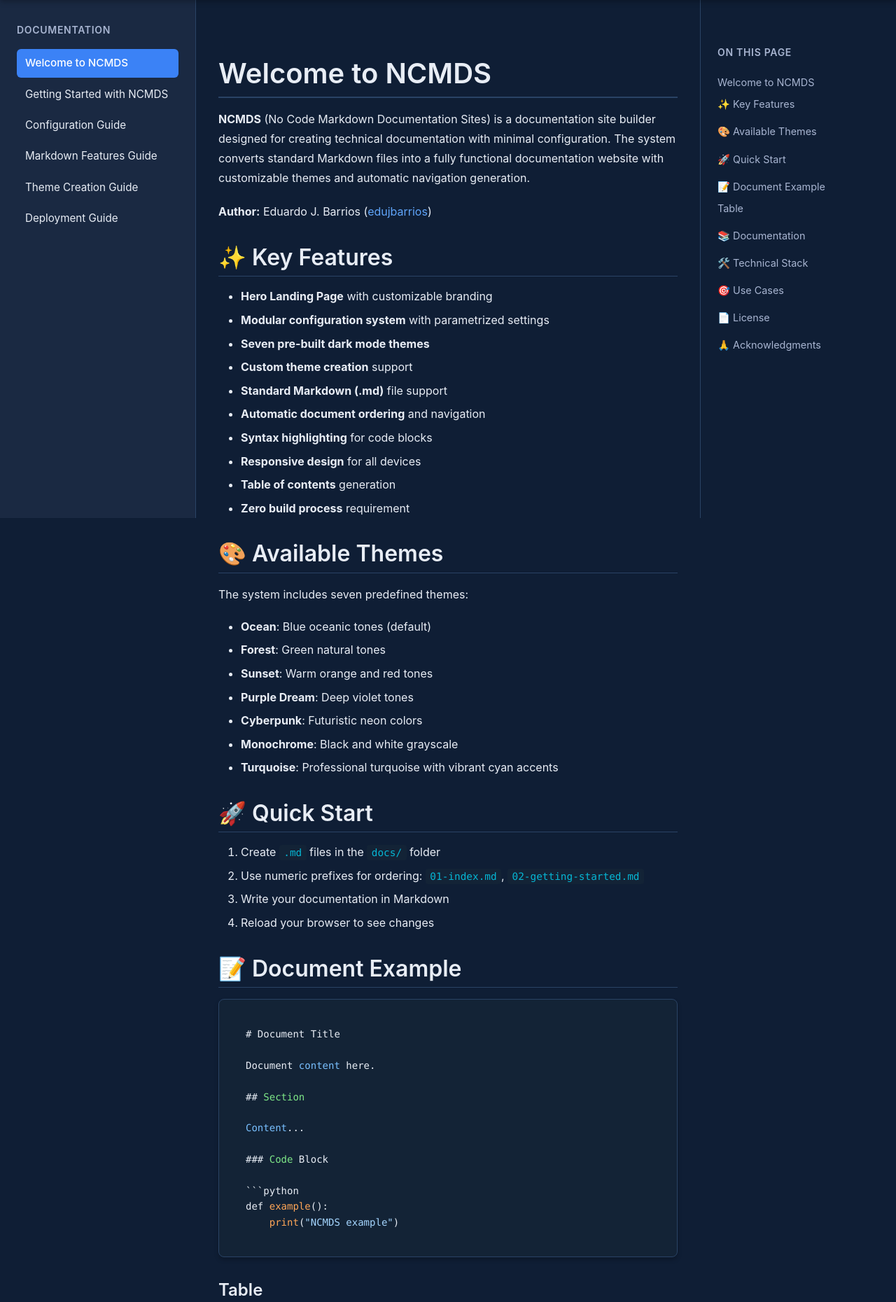
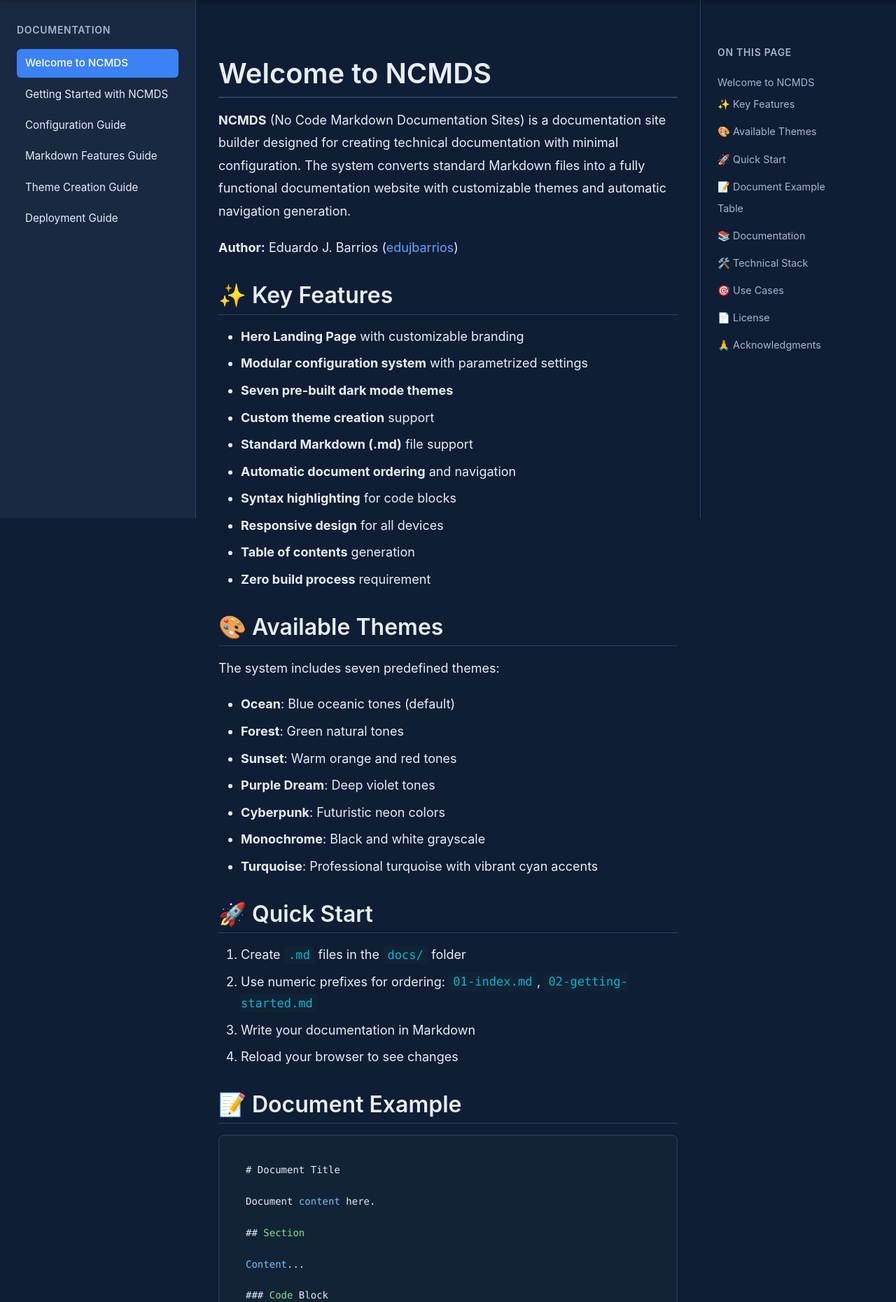
Before and after one commit to edujbarrios/ncmds, a Flask app: page /docs/01-index in a window 1280 px wide. Shown: the part 60-1920 px from the top of the page at 70% size. Run offline with Flask 3, Linux system fonts and the light colour scheme; some libraries are stand-ins or nearby versions.

Commit message:
Increased the the font by 0.25

```diff
--- a/static/style.css
+++ b/static/style.css
@@ -936,6 +936,8 @@ body {
 /* Markdown Content Styles */
 .markdown-body {
     color: var(--text-color);
+    font-size: 1.125rem;
+    line-height: 1.7;
 }
 
 .markdown-body h1,
@@ -973,7 +975,7 @@ body {
 
 .markdown-body p {
     margin-bottom: 1.25rem;
-    line-height: 1.75;
+    line-height: 1.8;
 }
 
 .markdown-body a {
@@ -996,6 +998,7 @@ body {
 
 .markdown-body li {
     margin-bottom: 0.5rem;
+    line-height: 1.7;
 }
 
 .markdown-body code {
@@ -1003,7 +1006,7 @@ body {
     color: var(--accent-color);
     padding: 0.2rem 0.4rem;
     border-radius: 4px;
-    font-size: 0.9em;
+    font-size: 0.95em;
     font-family: 'Consolas', 'Monaco', 'Courier New', monospace;
 }
 
```
